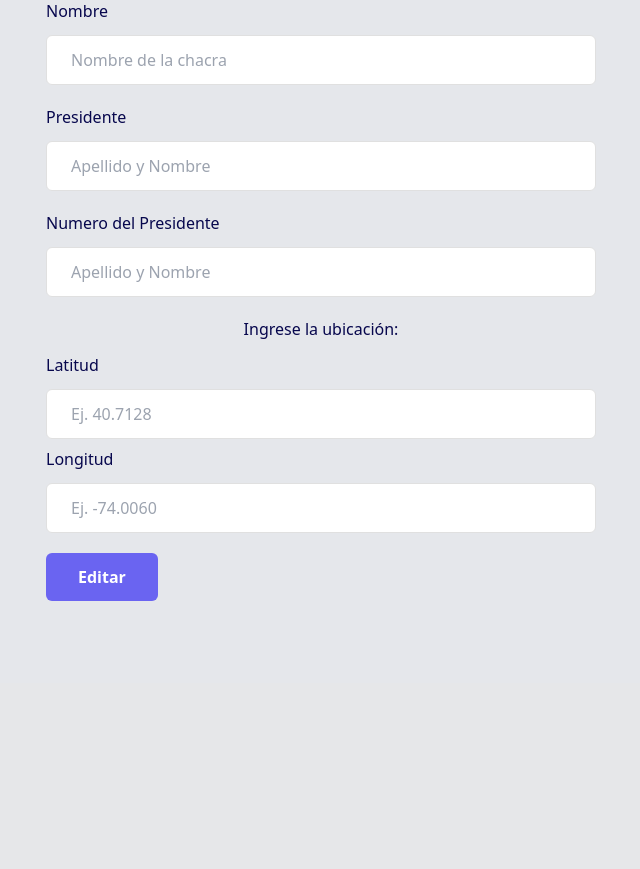
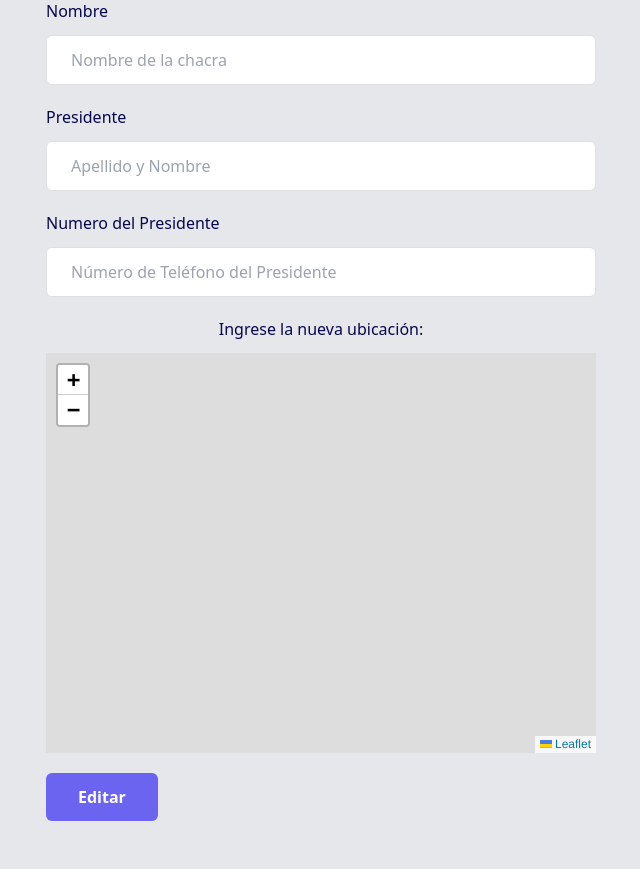
Before and after one commit to Facudominguez7/Proyecto-Delegacion-Municipalidad, a PHP site: page /index.php?modulo=editar-chacra in a window 1280 px wide. Shown: the part 117-986 px from the top of the page, without its empty margins (319-959 px from the left). Before the commit the page ends 718 px from the top, so only its background shows below. Run offline with PHP 8.4, Linux system fonts and the light colour scheme; data that the repository does not hold is empty.

Commit message:
Editar chacra

```diff
--- a/estilos/output.css
+++ b/estilos/output.css
@@ -648,10 +648,6 @@ video {
   margin-right: 1rem;
 }
 
-.mt-0 {
-  margin-top: 0px;
-}
-
 .mt-10 {
   margin-top: 2.5rem;
 }
--- a/js/mapa.js
+++ b/js/mapa.js
@@ -1,4 +1,3 @@
-
 
 document.addEventListener('DOMContentLoaded', function() {
     let latitudInput = document.getElementById('latitud');
@@ -11,13 +10,30 @@ document.addEventListener('DOMContentLoaded', function() {
     let marker;
 
     function onMapClick(e) {
-        if (marker) {
-            map.removeLayer(marker); // Elimina el marcador existente si hay alguno
+        if (!marker) {
+            marker = L.marker(e.latlng).addTo(map); // Agrega un nuevo marcador en la posición del clic
+        } else {
+            marker.setLatLng(e.latlng); // Actualiza la posición del marcador existente
         }
-        marker = L.marker(e.latlng).addTo(map); // Agrega un nuevo marcador en la posición del clic
         latitudInput.value = e.latlng.lat.toFixed(6);
         longitudInput.value = e.latlng.lng.toFixed(6);
     }
 
     map.on('click', onMapClick);
+
+    // Obtener la ubicación actual del usuario
+    navigator.geolocation.getCurrentPosition(function(position) {
+        let latitude = position.coords.latitude;
+        let longitude = position.coords.longitude;
+        map.setView([latitude, longitude], 13); // Centra el mapa en la ubicación actual del usuario
+        if (!marker) {
+            marker = L.marker([latitude, longitude]).addTo(map); // Agrega un marcador en la ubicación actual del usuario
+        } else {
+            marker.setLatLng([latitude, longitude]); // Actualiza la posición del marcador existente
+        }
+        latitudInput.value = latitude.toFixed(6);
+        longitudInput.value = longitude.toFixed(6);
+    }, function(error) {
+        console.error('Error al obtener la ubicación: ' + error.message);
+    });
 });
--- a/modulos/editar-chacra.php
+++ b/modulos/editar-chacra.php
@@ -1,16 +1,16 @@
 <?php
-if(isset($_GET['accion'])){
+if (isset($_GET['accion'])) {
     if ($_GET['accion'] == 'editar') {
         $idChacra = $_POST['id'];
         $nombre = $_POST['nombre'];
         $presidente = $_POST['presidente'];
-        $telefono = $_POST['numPresidente'];
+        $telefono = $_POST['telefono'];
         $latitud = $_POST['latitud'];
         $longitud = $_POST['longitud'];
 
         $sqlEditarChacra = "UPDATE chacras SET nombre=?, presidente=?, numPresidente=?, ubicacion=POINT(?, ?) WHERE id=?";
         $stmt = mysqli_prepare($con, $sqlEditarChacra);
-        mysqli_stmt_bind_param($stmt, "ssiddi", $nombre, $presidente, $numPresidente, $latitud, $longitud, $idChacra);
+        mysqli_stmt_bind_param($stmt, "ssiddi", $nombre, $presidente, $telefono, $latitud, $longitud, $idChacra);
         mysqli_stmt_execute($stmt);
 
         // Verificar si se produjeron errores
@@ -26,6 +26,22 @@ if(isset($_GET['accion'])){
 }
 
 ?>
+
+<head>
+    <script defer src="js/mapa.js"></script>
+    <link rel="stylesheet" href="https://unpkg.com/leaflet@1.9.4/dist/leaflet.css" integrity="sha256-p4NxAoJBhIIN+hmNHrzRCf9tD/miZyoHS5obTRR9BMY=" crossorigin="" />
+    <style>
+        #mi_mapa {
+            width: 100%;
+            height: 400px;
+            /* Establece una altura inicial */
+            max-width: 100%;
+            /* Limita el ancho máximo del mapa */
+            max-height: 500px;
+            /* Limita la altura máxima del mapa */
+        }
+    </style>
+</head>
 <section>
     <div class="flex items-center justify-center p-12">
         <div class="mx-auto w-full max-w-[550px]">
@@ -54,20 +70,56 @@ if(isset($_GET['accion'])){
                     <label for="dni" class="mb-3 block text-base font-medium text-[#07074D]">
                         Numero del Presidente
                     </label>
-                    <input type="number" name="telefono" id="telefono" value="<?php echo $r['numPresidente'] ?>" placeholder="Apellido y Nombre" class="w-full rounded-md border border-[#e0e0e0] bg-white py-3 px-6 text-base font-medium text-[#6B7280] outline-none focus:border-[#6A64F1] focus:shadow-md" />
+                    <input type="number" name="telefono" id="telefono" value="<?php echo $r['numPresidente'] ?>" placeholder="Número de Teléfono del Presidente" class="w-full rounded-md border border-[#e0e0e0] bg-white py-3 px-6 text-base font-medium text-[#6B7280] outline-none focus:border-[#6A64F1] focus:shadow-md" />
                 </div>
                 <div class="mb-5">
                     <label for="ubicacion" class="flex justify-center mb-3 text-base font-medium text-[#07074D]">
-                        Ingrese la ubicación:
+                        Ingrese la nueva ubicación:
                     </label>
-                    <label for="latitud" class="mb-3 block text-base font-medium text-[#07074D]">
-                        Latitud
-                    </label>
-                    <input type="text" name="latitud" id="latitud" value="<?php echo $r['latitud'] ?>" placeholder="Ej. 40.7128" class="w-full rounded-md border border-[#e0e0e0] bg-white py-3 px-6 text-base font-medium text-[#6B7280] outline-none focus:border-[#6A64F1] focus:shadow-md" />
-                    <label for="longitud" class="mt-2 mb-3 block text-base font-medium text-[#07074D]">
-                        Longitud
-                    </label>
-                    <input type="text" name="longitud" id="longitud" value="<?php echo $r['longitud'] ?>" placeholder="Ej. -74.0060" class="w-full rounded-md border border-[#e0e0e0] bg-white py-3 px-6 text-base font-medium text-[#6B7280] outline-none focus:border-[#6A64F1] focus:shadow-md" />
+                    <div id="mi_mapa" class="hidden  md:block md:w-96 md:h-96"></div>
+                    <script src="https://unpkg.com/leaflet@1.9.4/dist/leaflet.js" integrity="sha256-20nQCchB9co0qIjJZRGuk2/Z9VM+kNiyxNV1lvTlZBo=" crossorigin=""></script>
+                    <input id="latidudInput" class="hidden" type="text" value="<?php echo $r['latitud'] ?>" readonly>
+                    <input id="longitudInput" class="hidden" type="text" value="<?php echo $r['longitud'] ?>" readonly>
+                    <input id="nombreInput" class="hidden" type="text" value="<?php echo $r['nombre'] ?>" readonly>
+                    <script>
+                        document.addEventListener('DOMContentLoaded', function() {
+                            let latitud = parseFloat(document.getElementById('latidudInput').value);
+                            let longitud = parseFloat(document.getElementById('longitudInput').value);
+                            let nombreUbicacion = document.getElementById('nombreInput').value;
+
+                            let map = L.map('mi_mapa').setView([latitud, longitud], 16.4);
+
+                            L.tileLayer('https://tile.openstreetmap.org/{z}/{x}/{y}.png', {
+                                attribution: '&copy; <a href="https://www.openstreetmap.org/copyright">OpenStreetMap</a> contributors'
+                            }).addTo(map);
+
+                            let marker = L.marker([latitud, longitud], {
+                                draggable: true
+                            }).addTo(map).bindPopup(nombreUbicacion).openPopup();
+
+                            // Función para actualizar las coordenadas en los campos de entrada
+                            function updateCoordinates(lat, lng) {
+                                document.getElementById('latitud').value = lat;
+                                document.getElementById('longitud').value = lng;
+                            }
+
+                            // Evento para actualizar las coordenadas cuando el marcador se mueve
+                            marker.on('dragend', function(event) {
+                                let marker = event.target;
+                                let position = marker.getLatLng();
+                                updateCoordinates(position.lat, position.lng);
+                            });
+
+                            // Evento para actualizar el marcador cuando se hace clic en el mapa
+                            map.on('click', function(event) {
+                                let latlng = event.latlng;
+                                marker.setLatLng(latlng);
+                                updateCoordinates(latlng.lat, latlng.lng);
+                            });
+                        });
+                    </script>
+                    <input type="text" name="latitud" id="latitud" placeholder="Ej. 40.7128" value="<?php echo $r['latitud']?>" class="hidden w-full rounded-md border border-[#e0e0e0] bg-white py-3 px-6 text-base font-medium text-[#6B7280] outline-none focus:border-[#6A64F1] focus:shadow-md" required readonly />
+                    <input type="text" name="longitud" id="longitud" placeholder="Ej. -74.0060"  value="<?php echo $r['longitud']?>"  class="hidden w-full rounded-md border border-[#e0e0e0] bg-white py-3 px-6 text-base font-medium text-[#6B7280] outline-none focus:border-[#6A64F1] focus:shadow-md" required readonly />
                     <input type="number" name="id" id="idChacra" value="<?php echo $r['id'] ?>" class="hidden w-full rounded-md border border-[#e0e0e0] bg-white py-3 px-6 text-base font-medium text-[#6B7280] outline-none focus:border-[#6A64F1] focus:shadow-md" />
                 </div>
                 <div>
```
